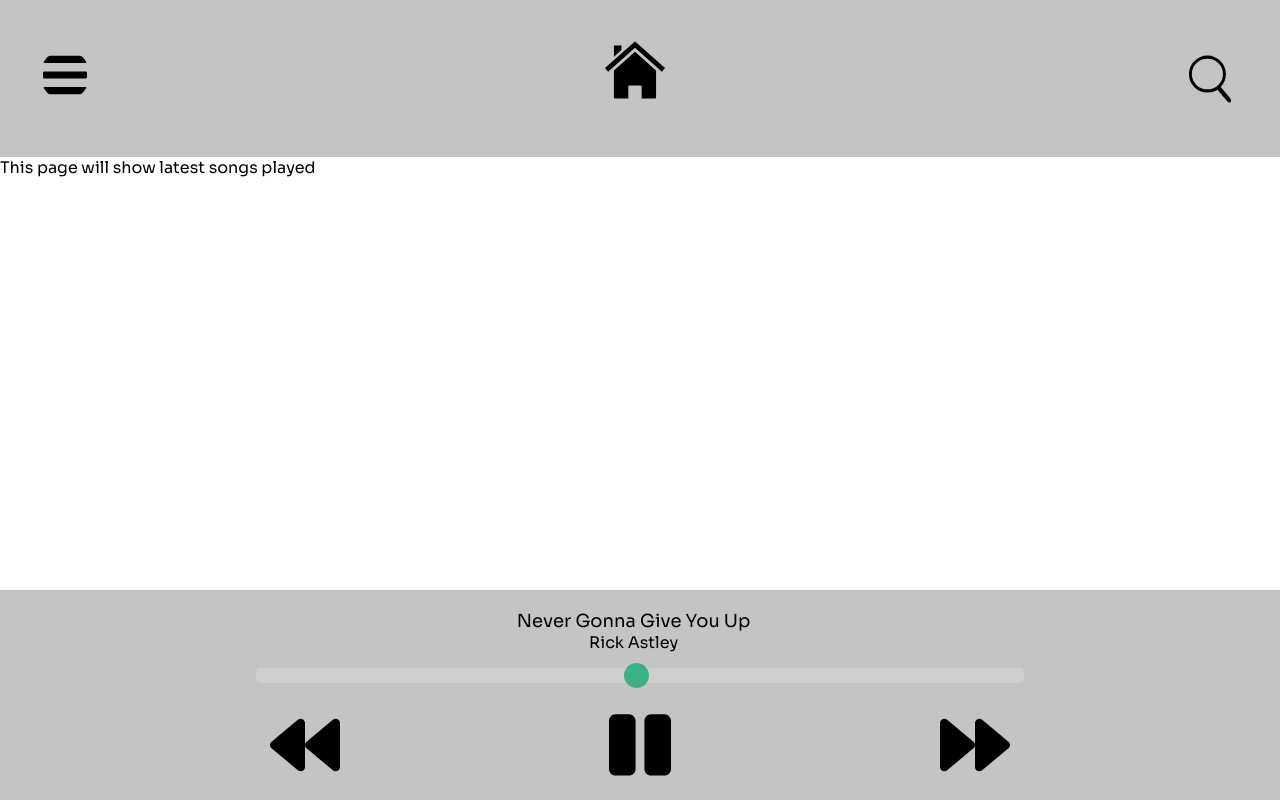
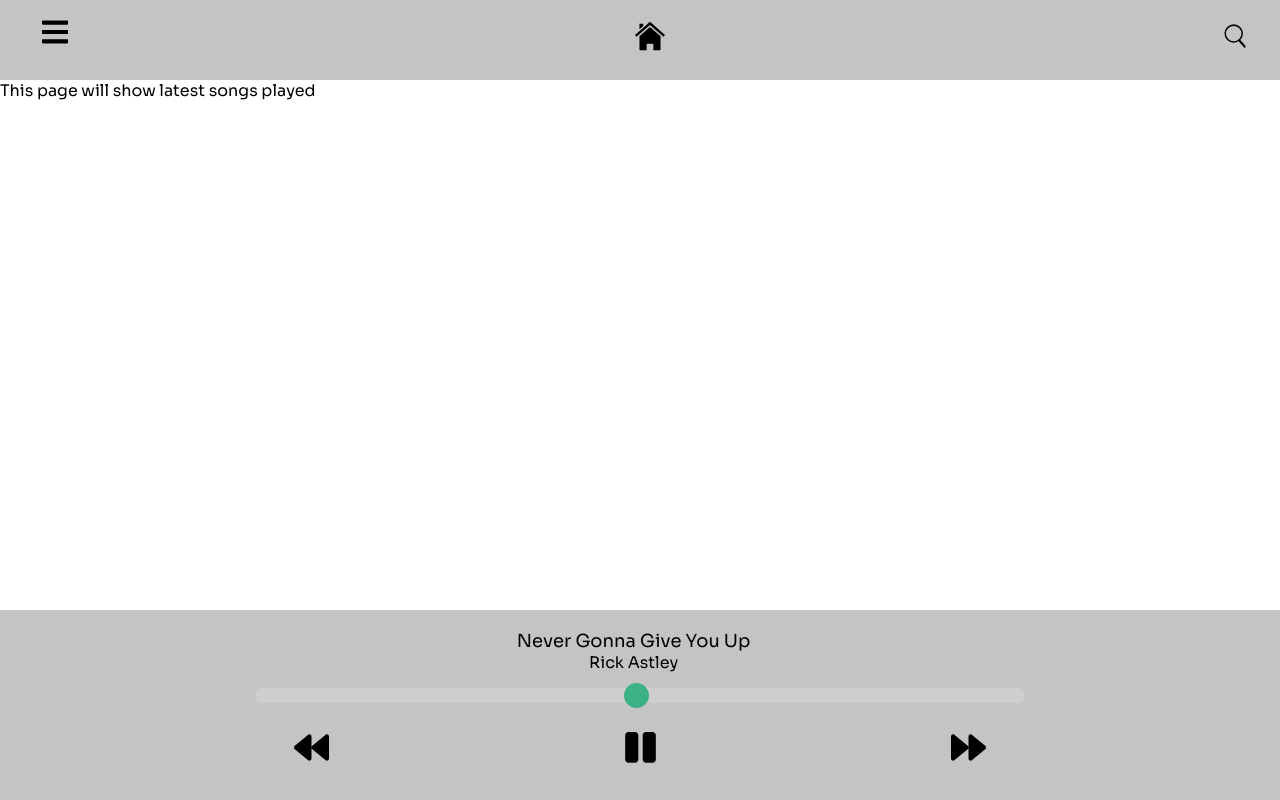
Before and after one commit to n1cken/Ljudio-Music-Player, a React (Vite) app in the folder frontend/: page / in a window 1280 px wide. Built offline with nearby package versions, Linux system fonts and the light colour scheme.

Commit message:
ADAM & NICHOLAS - scrolling not perfect, showing image chosen song on playingpage Top bar & bottom bar thinner with smaller icons

```diff
--- a/frontend/src/components/Player.jsx
+++ b/frontend/src/components/Player.jsx
@@ -32,9 +32,9 @@ class Player extends React.Component {
             <div>
                 <footer className="bottom">
                     <div></div>
-                    <img src={Backward} alt="backwards" />
-                    <img src={pause} alt="play" id="playPause" onClick={() => { this.playOrPause() }} />
-                    <img src={forward} alt="forward" />
+                    <img src={Backward} alt="backwards" className="controlButton"/>
+                    <img src={pause}  className="controlButton" alt="play" id="playPause" onClick={() => { this.playOrPause() }} />
+                    <img src={forward} alt="forward" className="controlButton"/>
                     <div></div>
                 </footer>
             </div>
--- a/frontend/src/styles/App.css
+++ b/frontend/src/styles/App.css
@@ -8,17 +8,19 @@ font-family: 'Sora', sans-serif;
 
 .top {
   overflow: paged-x;
-  font-size: 60px;
+  font-size: 30px;
   display: flex;
   justify-content: space-between;
   align-items: center;
-  padding: 40px;
+  horiz-align: center;
+  padding: 30px;
   background-color: #c4c4c4;
+  height: 20px;
 }
 
 @media only screen and (max-width: 1024px) {
   /* For mobile phones: */
   .top {
-    height: 70px;
+    height: 20px;
   }
 }
--- a/frontend/src/styles/NavBar.css
+++ b/frontend/src/styles/NavBar.css
@@ -1,11 +1,11 @@
 
 .hamburgerDiv{
-    background-color: #c4c4c4;
+    z-index: 3;
 }
 .hamburgerItems{
     position: absolute;
     left: 0;
-    margin: 30px 0px 0px 0px;
+    margin: 0px 0px 0px 0px;
     background-color: #c4c4c4;
 
 }
@@ -37,11 +37,12 @@ a:hover {
   background-repeat: no-repeat;
   background-position: 50% 50%;
   background-color: #c4c4c4;
-    height: 50px;
+    height: 30px;
   width: 50px;
   border: none;
   transition: background-color 300ms;
   border-radius: 60%;
+    margin-bottom: 2vh;
 }
 .Hamburgermenu:hover{
     cursor: pointer;
--- a/frontend/src/styles/Player.css
+++ b/frontend/src/styles/Player.css
@@ -6,7 +6,10 @@
     height: 70px;
     background-color: #c4c4c4;
     display: flex;
-    padding-top: 20px;
-    padding-bottom: 20px;
     padding-right: 50px;
 }
+
+.controlButton {
+    height: 35px;
+    width: 35px;
+}
--- a/frontend/src/styles/PlayerInformation.css
+++ b/frontend/src/styles/PlayerInformation.css
@@ -8,7 +8,7 @@
     background-color: #c4c4c4;
     display: grid;
     padding-top: 20px;
-    padding-bottom: 120px;
+    padding-bottom: 100px;
     padding-right: 50px;
 }
 
--- a/frontend/src/styles/TopBar.css
+++ b/frontend/src/styles/TopBar.css
@@ -1,7 +1,7 @@
 .homeButton{
     background-color: #c4c4c4;
-    height: 60px;
-    width : 60px;
+    height: 30px;
+    width : 30px;
 }
 
 .buttonSearch {
@@ -14,33 +14,27 @@
     outline: inherit;
 }
 
-.searchDiv {
-    height: 60px;
-    width : 60px;
-}
-
 .searchIcon {
-    height: 60px;
-    width : 60px;
+    height: 30px;
+    width : 30px;
 }
 
 .searchField>form {
     background-color: rgba(0, 0, 0, 0);
-    width: 50vw;
+    width: 40vw;
+    font-size: 30px;
 }
 
-.searchField>form>input {
-    font-size: 60px;
+
+.searchField>form>button {
+    height: 12.5vh;
+    width: 14%;
+    position:absolute;
 }
 
-.searchField>form>button {
-    height: 15.5vh;
-    width: 19%;
-    padding-top: 34px;
-}
 
 #header-search {
-    height: 15vh;
+    height:10vh;
     width: 78%;
 }
 
@@ -54,7 +48,7 @@
 
 
     .searchField>form>button {
-        height: 15.5vh;
+        height: 12.5vh;
         width: 14%;
         position:absolute;
     }
```
